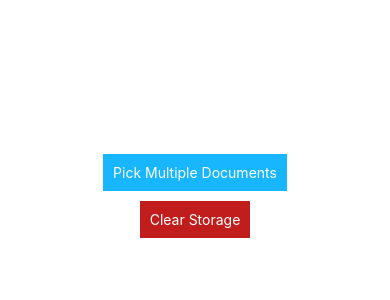
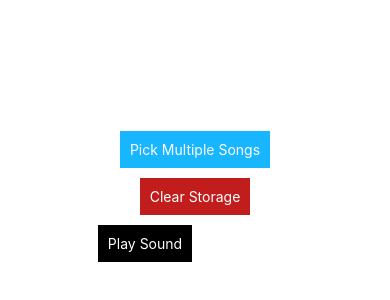
Before and after one commit to Acidixzz/TuneVault, a React Native app: screen / in a window 390 px wide. Shown: the part 226-526 px from the top of the page. Built offline with nearby package versions, Linux system fonts and the light colour scheme.

Commit message:
- renamed storage methods to accurately represent functionality
-turned Storage into a class

```diff
--- a/App.js
+++ b/App.js
@@ -2,13 +2,16 @@ import { StatusBar } from 'expo-status-bar';
 import React from 'react';
 import { Button, StyleSheet, Text, View, TouchableOpacity } from 'react-native';
 import * as DocumentPicker from "expo-document-picker";
-import {storeData, clearStorage} from "./Storage";
-
+import Storage from "./Storage";
 
 export default function App() {
 
-  const pickMultipleDocuments = async () => {
+  const DB = new Storage();
+
+
+  const pickMultipleSongs = async () => {
     try {
+
       const results = await DocumentPicker.getDocumentAsync({
         multiple : true,
         type : "audio/*"
@@ -16,7 +19,7 @@ export default function App() {
 
       console.log(results);
 
-      storeData(results);
+      await DB.storeSongs(results);
 
       // Handle the selected documents
     } catch (error) {
@@ -32,11 +35,14 @@ export default function App() {
 
   return (
     <View style={{ flex: 1, justifyContent: 'center', alignItems: 'center' }}>
-      <TouchableOpacity onPress={pickMultipleDocuments} style={{padding: 10, shadowOpacity: .5, shadowOffset: [0,0], backgroundColor: '#17b6ff', shadowColor : '#17b6ff'}}>
-        <Text style= {{color : '#ffffff'}}>Pick Multiple Documents</Text>
+      <TouchableOpacity onPress={pickMultipleSongs} style={{padding: 10, shadowOpacity: .5, shadowOffset: [0,0], backgroundColor: '#17b6ff', shadowColor : '#17b6ff'}}>
+        <Text style= {{color : '#ffffff'}}>Pick Multiple Songs</Text>
       </TouchableOpacity>
-      <TouchableOpacity onPress={clearStorage} style={{padding: 10, shadowOpacity: .5, shadowOffset: [0,0], backgroundColor: '#c21d1d', shadowColor : '#c21d1d', marginTop: 10}}>
+      <TouchableOpacity onPress={DB.clearStorage} style={{padding: 10, shadowOpacity: .5, shadowOffset: [0,0], backgroundColor: '#c21d1d', shadowColor : '#c21d1d', marginTop: 10}}>
         <Text style= {{color : '#ffffff'}}>Clear Storage</Text>
+      </TouchableOpacity>
+      <TouchableOpacity onPress={() => console.log(DB.songs)} style={{padding: 10, shadowOpacity: .5, shadowOffset: [0,0], backgroundColor: '#000000', shadowColor : '#000000', marginTop: 10, marginRight: 100}}>
+        <Text style= {{color : '#ffffff'}}>Play Sound</Text>
       </TouchableOpacity>
     </View>
   );
--- a/Storage.js
+++ b/Storage.js
@@ -1,6 +1,12 @@
 import AsyncStorage from "@react-native-async-storage/async-storage";
 
-export const loadData = async () => {
+export default class Storage {
+
+  constructor() {
+    this.songs = this.loadSongs();
+  }
+
+  loadSongs = async () => {
     try {
       const stringData = await AsyncStorage.getItem("songs");
       let data = JSON.parse(stringData);
@@ -12,16 +18,17 @@ export const loadData = async () => {
         data = [];
         //data is null instead of [] and in the store method and others, I use array properties in conditions
       }
+      this.songs = data;
       return data;
     } catch (error) {
       console.log("Error loading data", error);
     }
-}
+  }
 
-export const storeData = async (files) => {
+  storeSongs = async (files) => {
     try {
 
-      data = await loadData();
+      data = await this.loadSongs();
 
       if (files.assets != null){
         toBeStored = [];
@@ -29,22 +36,25 @@ export const storeData = async (files) => {
           if (data.some(obj => obj.name === file.name && obj.size === file.size)){
             continue;
           }
-          toBeStored.push(file)
+          toBeStored.push(file);
           console.log(file.name, "Has been added to the store queue!");
         }
         data = data.concat(toBeStored);
+        this.songs = data;
         await AsyncStorage.setItem("songs", JSON.stringify(data));
       }
     } catch (error) {
       console.log("Error storing files", error);
     }
-}
+  }
 
-export const clearStorage = async () => {
+  clearStorage = async () => {
     try {
+        this.songs = [];
         await AsyncStorage.clear();
         console.log("Storage has been cleared.");
     } catch (error) {
         console.log("Error clearing storage:", error);
     }
+  }
 }
--- a/package.json
+++ b/package.json
@@ -20,7 +20,8 @@
     "react-native-document-picker": "^8.0.0",
     "react-native-get-random-values": "^1.10.0",
     "react-native-web": "~0.19.6",
-    "uuid": "^9.0.1"
+    "uuid": "^9.0.1",
+    "expo-av": "~13.4.1"
   },
   "devDependencies": {
     "@babel/core": "^7.20.0"
```
Also changed, not shown: 1 other file (tests, documents, lock files or other folders).
